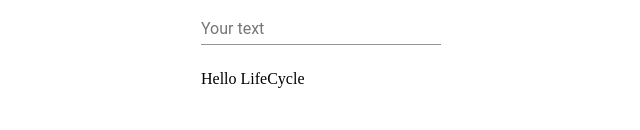
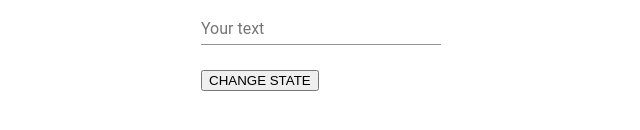
Before and after one commit to MariaMicek/react-3, a React (Create React App) app: page / in a window 1280 px wide. Shown: the part 328-458 px from the top of the page, without its empty margins (319-959 px from the left). Built offline with nearby package versions, Linux system fonts and the light colour scheme.

Commit message:
render is called every time button is clicked, other methods not - LifeCycle.js

```diff
--- a/src/LifeCycle/LifeCycle.js
+++ b/src/LifeCycle/LifeCycle.js
@@ -1,26 +1,31 @@
 import React from 'react'
 
 class LifeCycle extends React.Component {
-    componentDidMount(){
-        console.log('componentDidMount')        //4
+    constructor() {
+        super()
+
+        this.state = {
+            number: 0
+        }
+        console.log('constructor')
     }
 
-    componentWillMount(){
-        console.log('componentWillMount')       //2
+    componentDidMount() {
+        console.log('componentDidMount')
     }
 
-    render(){
-        console.log('render')                   //3
-        return(
+    render() {
+        console.log('render')           //na początku wywołują się wszystkie metody, po kliknięciu na button wywołuje się tylko render!
+
+        return (
             <div>
-                Hello LifeCycle
+                <button
+                    onClick={() => this.setState({ number: this.state.number + 1 })}
+                >
+                    CHANGE STATE
+                </button>
             </div>
         )
-    }
-
-    constructor(){
-        super()
-        console.log('constructor')              //1
     }
 }
 
```
